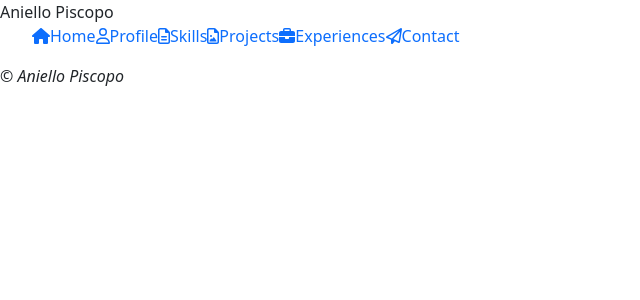
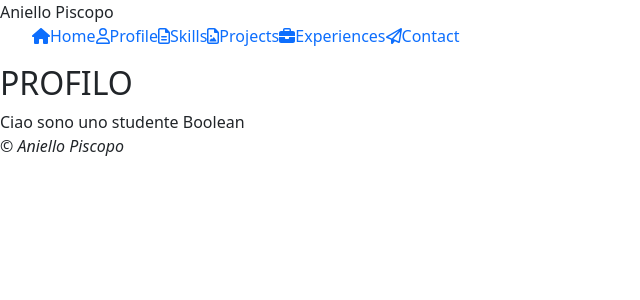
Before and after one commit to AnielloPiscopo/vite-boolfolio, a Vue app: page /profile in a window 1280 px wide. Shown: the top 300 px of the page, without its empty margins (0-640 px from the left). Built offline with nearby package versions, Linux system fonts and the light colour scheme.

Commit message:
Added the SectionHeader component to ProfilePage

```diff
--- a/src/pages/ProfilePage.vue
+++ b/src/pages/ProfilePage.vue
@@ -1,9 +1,29 @@
 <script>
+import SectionsHeader from "../components/main/SectionsHeader.vue";
+
 export default {
   name: "ProfilePage",
+
+  components: {
+    SectionsHeader,
+  },
+
+  data() {
+    return {
+      title: "Profilo",
+      subtitle: `Ciao sono uno studente Boolean`,
+      specialWords: ["Boolean"],
+    };
+  },
 };
 </script>
 
-<template></template>
+<template>
+  <SectionsHeader
+    :pageTitle="title"
+    :pageSubtitle="subtitle"
+    :specialWords="specialWords"
+  />
+</template>
 
 <style lang="scss"></style>
```
